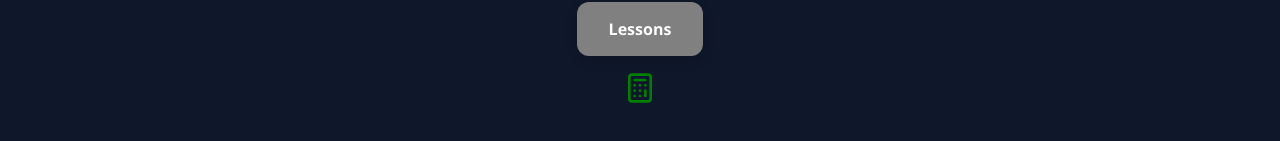
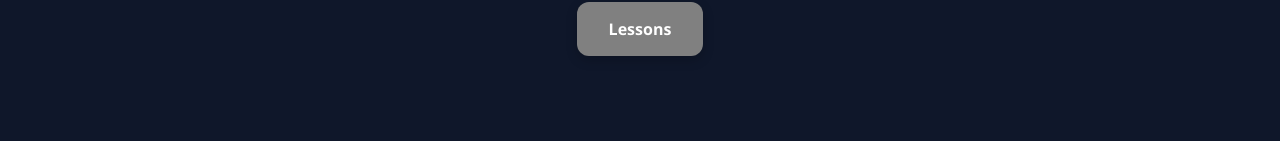
Before and after one commit to MichaelT-178/VueLivestreamDirectory, a Vue app: page / in a window 1280 px wide. Shown: the part 253-394 px from the top of the page. Built offline with nearby package versions, Linux system fonts and the light colour scheme.

Commit message:
Example SVG

```diff
--- a/src/components/HomeCard.vue
+++ b/src/components/HomeCard.vue
@@ -6,7 +6,9 @@
   >
     <p class="home-card-text">{{ name }}</p>
   </router-link>
-  <CalculatorIcon stroke-color="green" :width="32" />
+
+  <!-- <CalculatorIcon stroke-color="green" :width="32" /> -->
+
 </template>
 
 
@@ -18,7 +20,7 @@ defineProps({
   route: String,
   color: {
     type: String,
-    default: '#2a9fd6' // fallback color if not provided
+    default: '#2a9fd6'
   }
 })
 
```
